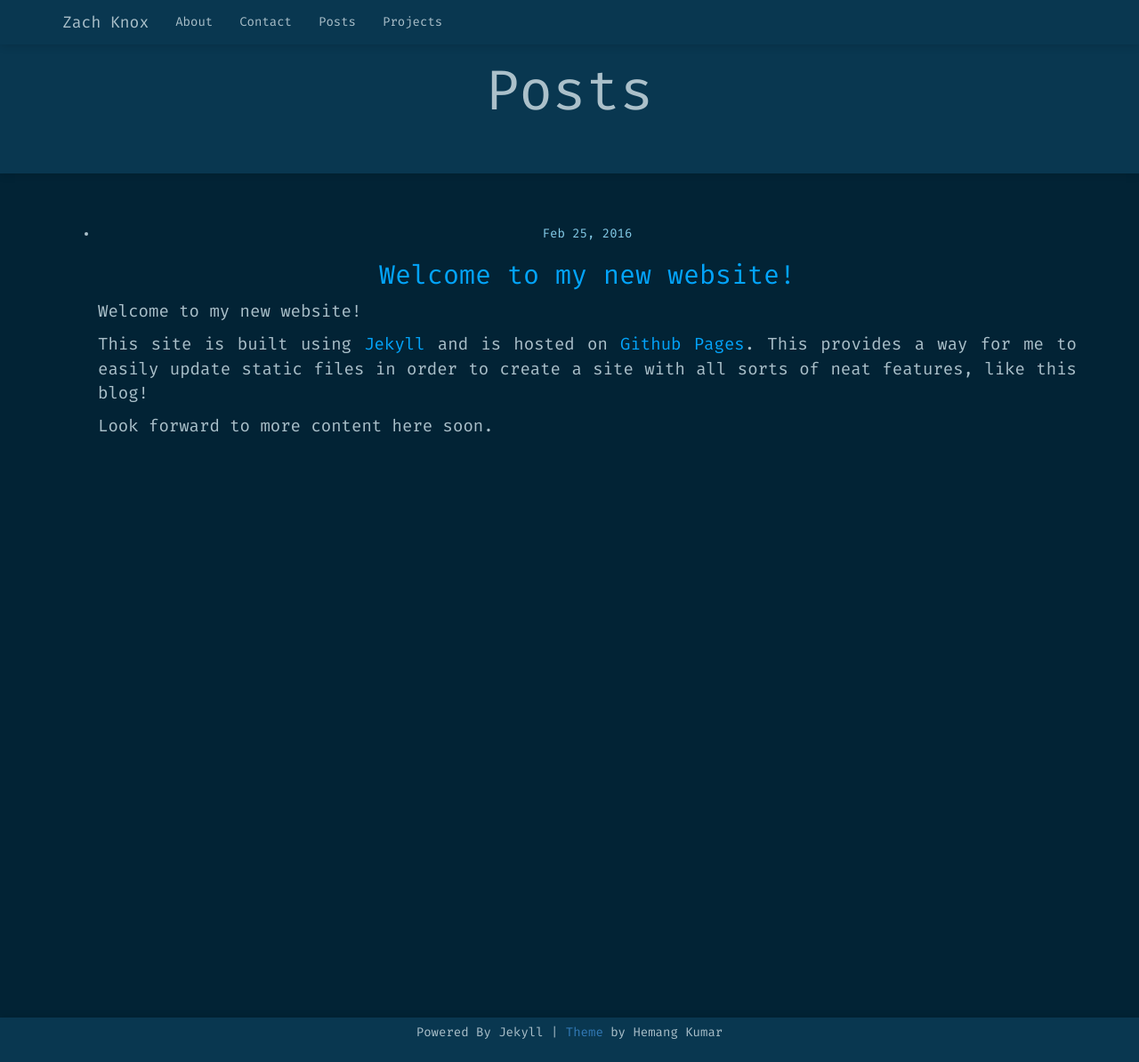
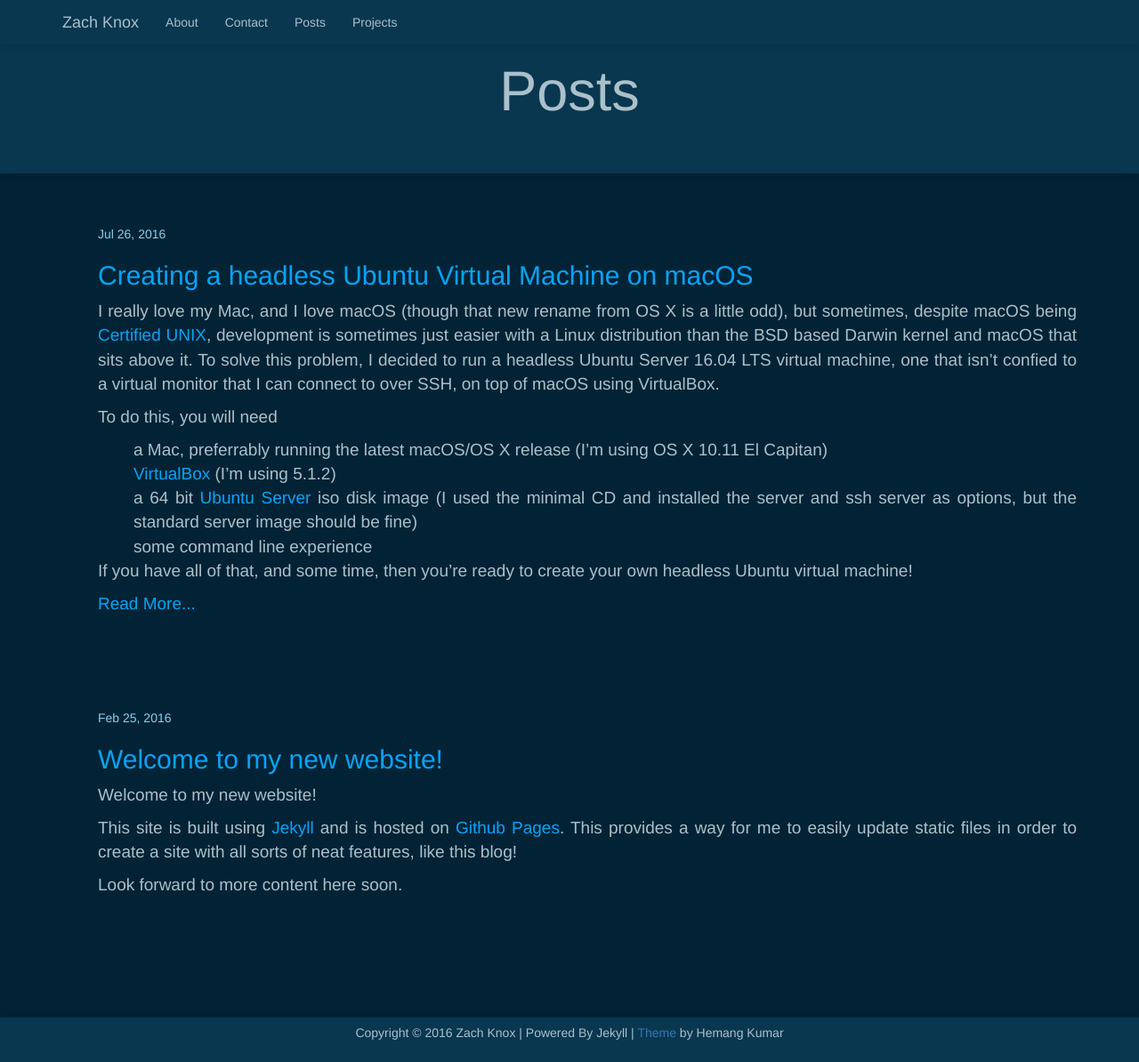
Before and after one commit to zmknox/zmknox.github.io, a Jekyll site: the page built from posts.html, in a window 1280 px wide and 1194 px high. Shown: the whole window at 89% size. Built offline with Jekyll 4.4.1, drawn with Linux system fonts in a browser that asks for light colours; nearby versions of some CDN libraries; some web fonts are replaced.

Commit message:
lots of small theme changes and a NEW BLOG POST

```diff
--- a/_includes/footer.html
+++ b/_includes/footer.html
@@ -1,5 +1,5 @@
 <nav class="navbar navbar-default navbar-fixed-bottom">
   <div class="container footer-content">
-    Powered By Jekyll | <a href="https://github.com/hemangsk/DevJournal">Theme</a> by Hemang Kumar
+    Copyright &#169; 2016 Zach Knox | Powered By Jekyll | <a href="https://github.com/hemangsk/DevJournal">Theme</a> by Hemang Kumar
   </div>
 </nav>
--- /dev/null
+++ b/_posts/2016-07-26-headless-ubuntu-vm.markdown
@@ -0,0 +1,77 @@
+---
+layout: post
+title:  "Creating a headless Ubuntu Virtual Machine on macOS"
+date:   2016-07-26 11:00:00 -0500
+categories: Ubuntu, vm, macOS, Mac
+---
+I really love my Mac, and I love macOS (though that new rename from OS X is a little odd), but sometimes, despite macOS being [Certified UNIX](http://www.opengroup.org/openbrand/register/brand3612.htm), development is sometimes just easier with a Linux distribution than the BSD based Darwin kernel and macOS that sits above it. To solve this problem, I decided to run a headless Ubuntu Server 16.04 LTS virtual machine, one that isn't confied to a virtual monitor that I can connect to over SSH, on top of macOS using VirtualBox.
+
+To do this, you will need
+
+-   a Mac, preferrably running the latest macOS/OS X release (I'm using OS X 10.11 El Capitan)
+-   [VirtualBox](https://www.virtualbox.org) (I'm using 5.1.2)
+-   a 64 bit [Ubuntu Server](http://www.ubuntu.com/download/server) iso disk image (I used the minimal CD and installed the server and ssh server as options, but the standard server image should be fine)
+-   some command line experience
+
+If you have all of that, and some time, then you're ready to create your own headless Ubuntu virtual machine!
+<!-- more -->
+
+-----------------
+
+To start, open VirtualBox and create a new virtual machine, as you would with any other. Choose the right OS options and your desired amount of RAM and storage space (I opted for 1GB of RAM and 8GB of storage, but your needs may result in you needing more or less of either). Then just install your system as normal within VirtualBox. If you want shared folders, as I did, you should also install the VirtualBox guest additions after install (after inserting the guest aditions image into the virtual machine, you can run `sudo mount /dev/cdrom /mnt` and run the install script in `/mnt` as root to do so).
+
+Now comes the fun part.
+
+A headless virtual machine is essentially one that you control entirely over SSH, much like a server you may be hosting on a site like DigitalOcean or Linode, instead of using the window provided by your virtualization software. To do this, we want to be able to easily interface with the virtual machine over a local network. VirtualBox makes this really easy for us.
+
+First, go into your VirtualBox preferences (not th virtual machine's preferences) and create a new Host-Only network, if you don't already have one (Note: I used the default settings here, so mine is named vboxnet0 and is on in the IP address range of 192.168.56.x).
+
+![VirtualBox Network Preferences](http://i.imgur.com/grpC4wZ.png)
+
+After the Host-Only network is created, you need to add a second network adapter to your Ubuntu virtual machine in its settings page, making sure to select the one you just created.
+
+![Ubuntu VM Network Settings](http://i.imgur.com/E5ydkU2.png)
+
+Now that the virtual machine has two network adapters, one for internet (useful for updates, package installs, or connecting to anything outside of your local computer) and the other for local connection (for SSH), we need to let the virtual machine know about it and make sure it has a static IP Address (so we can always easily SSH into the machine). To do this, we need to edit the file `/etc/network/interfaces`, so open that up in nano or your own favorite text editor, and add the needed info for the Host-Only network below the primary entry. Here are the settings I added, though yours could vary if you have different circumstances or a different subnet chosen in VirtualBox:
+
+    auto enp0s8
+    iface enp0s8 inet static
+    dns-nameservers 8.8.8.8 8.8.4.4
+    address 192.168.56.100
+    network 192.168.56.0
+    netmask 255.255.255.0
+    broadcast 192.168.56.255
+
+Once that file is saved out, restart the network configuration on the virtual machine by running `/etc/init.d/network restart` in the command prompt, and after that, the virtual machine is ready for your use, so you can shut down the machine in VirtualBox and never have to run it with a virtual monitor ever again.
+
+---------
+
+At this point, you could just start the virtual machine headless within VirtualBox and SSH into it with the bare IP address and call it a day, but I think we can do better than that.
+
+First, you should know that you can start a headless VirtualBox machine with the `VBoxHeadless --startvm "your-vm-name-here"` command on your Mac, so you don't have to keep opening VirtualBox to start the machine headless. I just ran this inside a `screen` session so it would always be on in the background, but you could take many approches to running this.
+
+Next, I think that it's really nice to have a local hostname to my computer, and by extension this virtual machine. This means that I can type `ubuntu.dev` and my computer will understand that to mean `192.168.56.100`. This can be accomplished by editing your Mac's hosts file, found at `/etc/hosts`. Here's what mine looks like:
+
+    ##
+    # Host Database
+    #
+    # localhost is used to configure the loopback interface
+    # when the system is booting.  Do not change this entry.
+    ##
+    127.0.0.1	localhost
+    255.255.255.255	broadcasthost
+    ::1             localhost
+    # My computer
+    127.0.0.1       zmknox.dev
+    # My Ubuntu VM
+    192.168.56.100  ubuntu.dev
+
+
+
+Finally, I would highly reccomend setting up SSH keys instead of having to type your password every time you want to connect to your virtual machine. You can learn more about how to do that from DigitalOcean [here](https://www.digitalocean.com/community/tutorials/how-to-set-up-ssh-keys--2).
+
+-----------------
+
+And now? **You're Done!** You now have yourself a headless Ubuntu virtual machine that you can use for easier development on your Mac. If you have any questions, be sure to [contact me](../contact).
+
+![Terminal showing macOS (and my custom theme) and Ubuntu over SSH](http://i.imgur.com/k9sK9h3.gif)
--- a/contact.html
+++ b/contact.html
@@ -6,7 +6,7 @@ permalink: /contact/
 <p>
 If you need to contact me, you can do so here:
 
-<form action="https://formspree.com/form@zachknox.com" method="POST">
+<form action="https://formspree.io/form@zachknox.com" method="POST">
     <p>Your Name: <input type="text" name="name" placeholder="Your name"></input></p><br />
     <p>Your Email address: <input type="email" name="_replyto" placeholder="Your email"></input></p><br />
     <p>Message subject: <input type="text" name="_subject" placeholder="Regarding ..."></input></p><br />
--- a/css/main.scss
+++ b/css/main.scss
@@ -28,7 +28,7 @@
 }
 body{
   background-color: #022335 !important;
-  font-family: "Fira Mono" !important;
+  font-family: -apple-system, "Helvetica Neue", Helvetica, Arial, sans-serif;
   color: #abc0ca !important;
 }
 .page-stuff{
@@ -39,7 +39,7 @@ body{
         color:#03a4fb !important;
         text-decoration: none !important;
         border-bottom: 1px dotted #03a4fb;
-        padding-bottom:0.5em;
+        /* padding-bottom:0.5em; */
       }
     }
   }
@@ -67,8 +67,8 @@ a:hover{
 
 .post-list{
 
-    text-align: center;
-
+    text-align: left;
+    list-style-type: none;
 }
 .post-box{
   padding-top: 2em;
@@ -93,6 +93,10 @@ padding-bottom: 0.3em;
   font-size: 19px;
   text-align: justify;
   padding-bottom: 5em;
+}
+.post-content img {
+    width: 720px;
+    height: auto;
 }
 pre{
 background-color: black !important;
@@ -152,7 +156,7 @@ text-align: center;
   box-shadow: 0px 1px 10px 0px rgba(0, 0, 0, 0.15);
 }
 // Our variables
-$base-font-family: "Helvetica Neue", Helvetica, Arial, sans-serif;
+$base-font-family: -apple-system, "Helvetica Neue", Helvetica, Arial, sans-serif;
 $base-font-size:   16px;
 $base-font-weight: 400;
 $small-font-size:  $base-font-size * 0.875;
@@ -229,3 +233,6 @@ input, textarea {
     border: none;
     padding: 3pt;
 }
+#post-item li {
+    list-style-type: none;
+}
--- a/index.html
+++ b/index.html
@@ -5,9 +5,11 @@ layout: homepage
 
 <div class="homepage">
     <h1 class="home-h1">Zach Knox</h1>
+    <span class="home-links">|</span>
     {% for my_page in site.pages %}
       {% unless my_page.title contains "Archive" == false%}
-        <a class="home-links" href="{{ my_page.url | prepend: site.baseurl }}">{{ my_page.title }}</a>&#9;
+        <a class="home-links" href="{{ my_page.url | prepend: site.baseurl }}"> {{ my_page.title }} </a>&#9;
+        <span class="home-links">|</span>
         <!---Needs some work--->
       {% endunless %}
     {% endfor %}
--- a/posts.html
+++ b/posts.html
@@ -8,7 +8,7 @@ permalink: /posts/
 
   <ul class="post-list">
     {% for post in site.posts offset: 0 limit: 4 %}
-      <li>
+      <li id="post-item">
         <div class="post-homepage">
             <span class="post-meta">{{ post.date | date: "%b %-d, %Y" }}</span>
 
@@ -18,6 +18,8 @@ permalink: /posts/
             <div class="post-content" itemprop="articleBody">
                 {% if post.content contains "<!-- more -->" %}
                     {{ post.content | split:"<!-- more -->" | first % }}
+                    <br />
+                    <p><a href="{{ post.url | prepend: site.baseurl }}">Read More...</a></p>
                 {% else %}
                     {{ post.content }}
                 {% endif %}
```
Also changed, not shown: _posts/2016-02-25-welcome-to-my-website.markdown (renamed from _posts/2016-02-25-welcome-to-jekyll.markdown).
